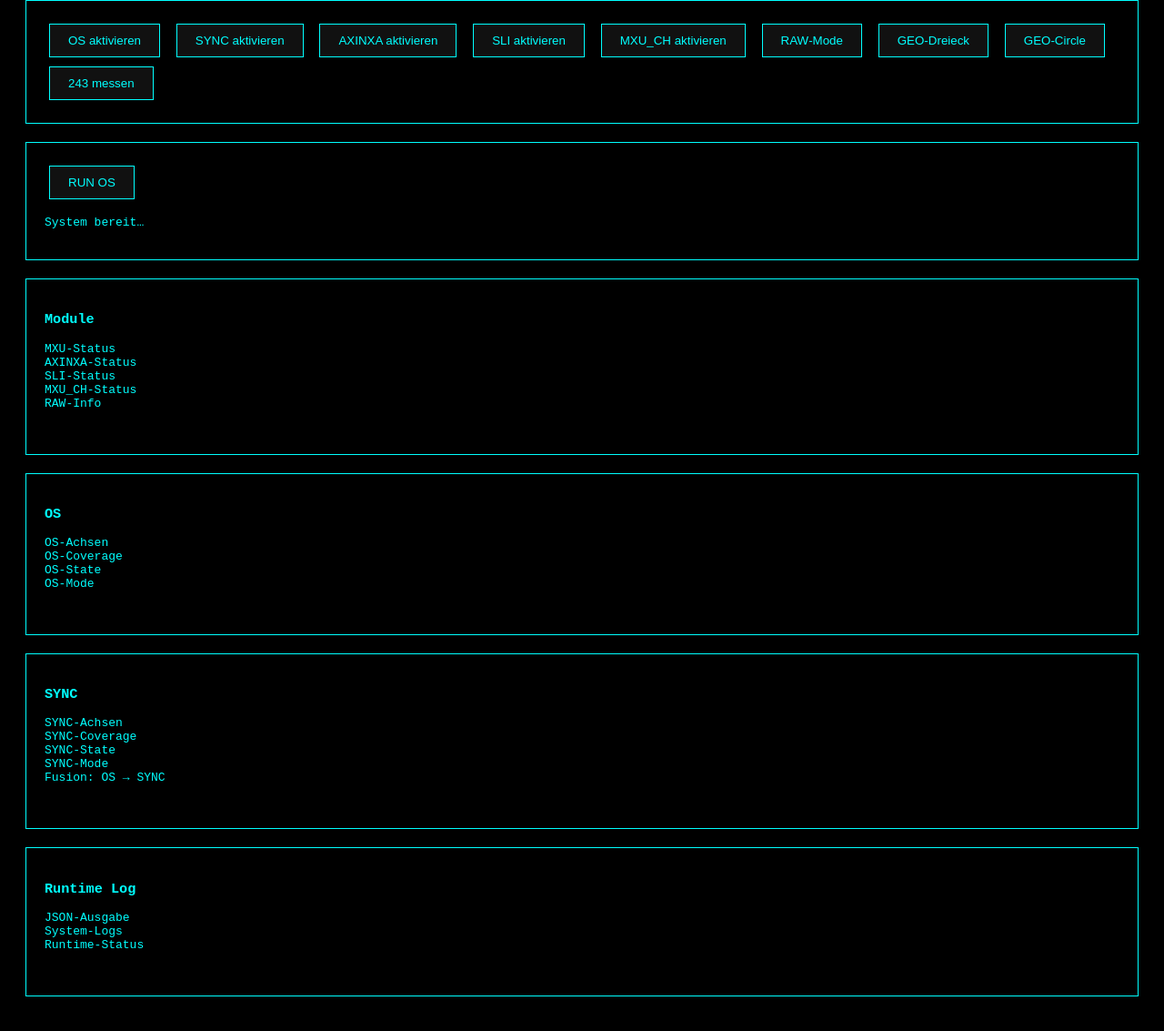
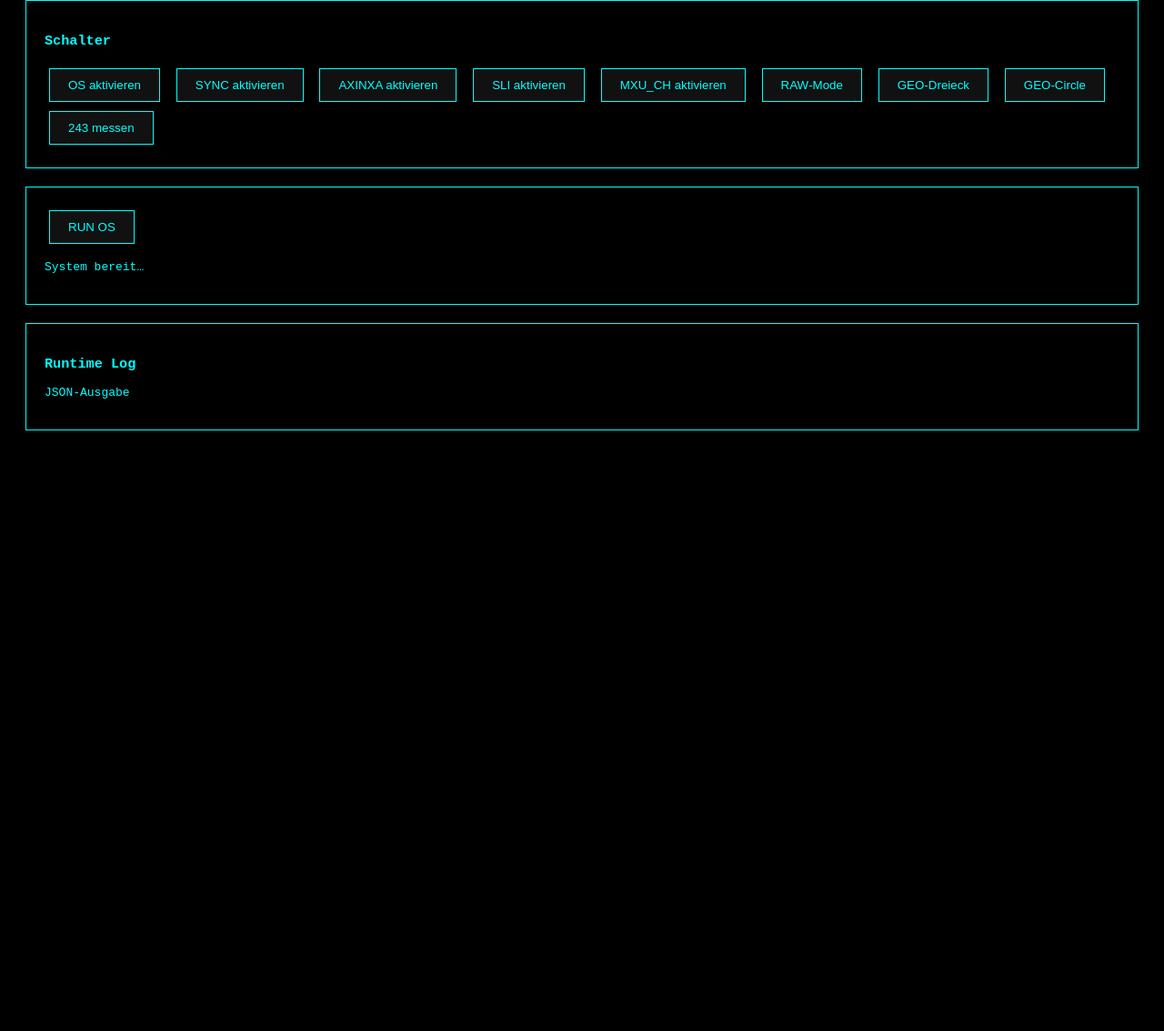
Before and after one commit to iki1uc/OS, a plain HTML site: page index.html in a window 1280 px wide. Shown: the part 143-1276 px from the top of the page at 91% size. After the commit the page ends 800 px from the top, so only its background shows below. Drawn offline with Linux system fonts and the light colour scheme.

Commit message:
Update index.html

```diff
--- a/index.html
+++ b/index.html
@@ -2,11 +2,9 @@
 <html lang="de">
 <head>
 
-    <!-- META‑ZONE -->
     <meta charset="UTF-8">
     <title>MXU · OS Runtime</title>
 
-    <!-- STYLE‑ZONE -->
     <style>
         body{background:#000;color:#0ff;font-family:monospace;padding:20px;}
         .box{border:1px solid #0ff;padding:20px;margin-bottom:20px;}
@@ -19,14 +17,14 @@
 
 <body>
 
-    <!-- HEADER‑ZONE -->
 <h2>MXU · OS Runtime</h2>
 <div class="box">
     <div>OS · SYNC · AXINXA · SLI · RAW · MXU_CH</div>
 </div>
 
-    <!-- SCHALTER-ZONE -->
 <div class="box">
+    <h3>Schalter</h3>
+
     <button onclick="os_switch()">OS aktivieren</button>
     <button onclick="sync_switch()">SYNC aktivieren</button>
     <button onclick="axinxa_switch()">AXINXA aktivieren</button>
@@ -36,107 +34,37 @@
     <button onclick="geo_triangle_switch()">GEO‑Dreieck</button>
     <button onclick="geo_circle_switch()">GEO‑Circle</button>
     <button onclick="pq243_switch()">243 messen</button>
-
 </div>
 
-    <!-- RUNTIME‑BOX -->
 <div class="box">
     <button onclick="run()">RUN OS</button>
     <pre id="out">System bereit…</pre>
 </div>
 
-    <!-- MODULE‑INFO‑ZONE -->
 <div class="box">
-        <h3>Module</h3>
-        <pre id="modules">
-MXU‑Status
-AXINXA‑Status
-SLI‑Status
-MXU_CH‑Status
-RAW‑Info
-        </pre>
+    <h3>Runtime Log</h3>
+    <pre id="log">JSON‑Ausgabe</pre>
 </div>
 
-    <!-- OS‑ZONE -->
-    <div class="box">
-        <h3>OS</h3>
-        <pre id="os">
-OS‑Achsen
-OS‑Coverage
-OS‑State
-OS‑Mode
-        </pre>
-    </div>
-
-    <!-- SYNC‑ZONE -->
-    <div class="box">
-        <h3>SYNC</h3>
-        <pre id="sync">
-SYNC‑Achsen
-SYNC‑Coverage
-SYNC‑State
-SYNC‑Mode
-Fusion: OS → SYNC
-        </pre>
-    </div>
-
-    <!-- LOG‑ZONE -->
-    <div class="box">
-        <h3>Runtime Log</h3>
-        <pre id="log">
-JSON‑Ausgabe
-System‑Logs
-Runtime‑Status
-        </pre>
-    </div>
-
-    <!-- SCRIPT‑ZONE -->
 <script type="module">
 
-        anim()
-        FrameRotation
-        ZAchseFix
-        GEO_Dreieck_Renderer
-        GEO_Circle_Renderer
-        start_js_Bindung
-        boot_js_Bindung
-
-// --- FUNKTIONS-LOGIK FÜR ALLE SCHALTER ---------------------
-
+// --- LOG FUNKTION ---
 function log(msg){
     document.getElementById("out").innerText = msg;
 }
 
-// OS
+// --- SCHALTER FUNKTIONEN ---
 window.os_switch = () => log("OS aktiviert → OS läuft.");
-
-// SYNC
 window.sync_switch = () => log("SYNC aktiviert → OS fusioniert → SYNC aktiv.");
-
-// AXINXA
 window.axinxa_switch = () => log("AXINXA aktiviert → AX‑Boost aktiv.");
-
-// SLI
 window.sli_switch = () => log("SLI aktiviert → Sync‑Link aktiv.");
-
-// MXU_CH
 window.mxu_ch_switch = () => log("MXU_CH aktiviert → Kanal aktiv.");
-
-// RAW
 window.raw_switch = () => log("RAW‑Mode aktiv → RAW.me geladen.");
-
-// GEO Dreieck
 window.geo_triangle_switch = () => log("GEO‑Dreieck aktiviert.");
-
-// GEO Circle
 window.geo_circle_switch = () => log("GEO‑Circle aktiviert.");
-
-// 243
 window.pq243_switch = () => log("243 Messung gestartet → PQ‑Vector aktiv.");
 
-
-// --- RUN OS BUTTON -----------------------------------------
-
+// --- RUN OS ---
 window.run = () => {
     log("MXU Runtime gestartet → OS → SYNC → AXINXA → SLI → RAW → MXU_CH");
 };
```
Lines whose indentation alone changed are shown as unchanged.
